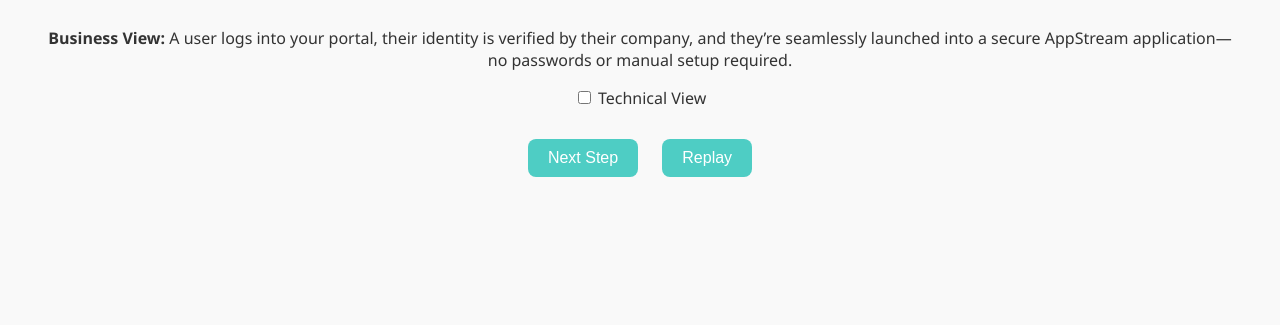
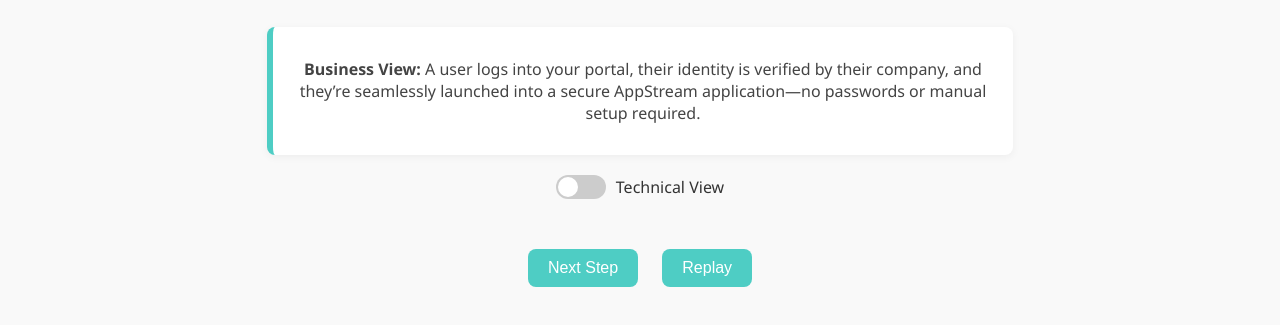
Before and after one commit to Bheehookey/appstream-auth-flow, a plain HTML site: page index.html in a window 1280 px wide. Shown: the part 115-440 px from the top of the page. Drawn offline with Linux system fonts and the light colour scheme.

Commit message:
Update style.css

```diff
--- a/style.css
+++ b/style.css
@@ -78,3 +78,74 @@
 button:hover {
   background-color: #3cb9aa;
 }
+
+.business-summary {
+  background: #ffffff;
+  border-left: 6px solid #4ECDC4;
+  padding: 15px 20px;
+  margin-bottom: 20px;
+  max-width: 700px;
+  margin-left: auto;
+  margin-right: auto;
+  font-size: 16px;
+  color: #444;
+  box-shadow: 0 2px 8px rgba(0,0,0,0.05);
+  border-radius: 8px;
+}
+
+.toggle {
+  display: flex;
+  align-items: center;
+  justify-content: center;
+  margin-bottom: 20px;
+}
+
+.toggle input {
+  display: none;
+}
+
+.slider {
+  width: 50px;
+  height: 24px;
+  background-color: #ccc;
+  border-radius: 24px;
+  position: relative;
+  margin-right: 10px;
+  cursor: pointer;
+}
+
+.slider::before {
+  content: "";
+  position: absolute;
+  width: 20px;
+  height: 20px;
+  background-color: white;
+  border-radius: 50%;
+  top: 2px;
+  left: 2px;
+  transition: 0.3s;
+}
+
+input:checked + .slider::before {
+  transform: translateX(26px);
+}
+
+input:checked + .slider {
+  background-color: #4ECDC4;
+}
+
+.label-text {
+  font-size: 16px;
+  color: #333;
+}
+
+.tech-detail {
+  display: none;
+  font-size: 14px;
+  color: #666;
+  margin-top: 5px;
+}
+
+.tech-visible .tech-detail {
+  display: block;
+}
```
